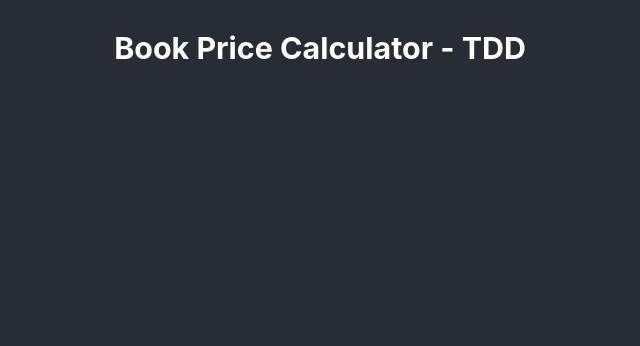
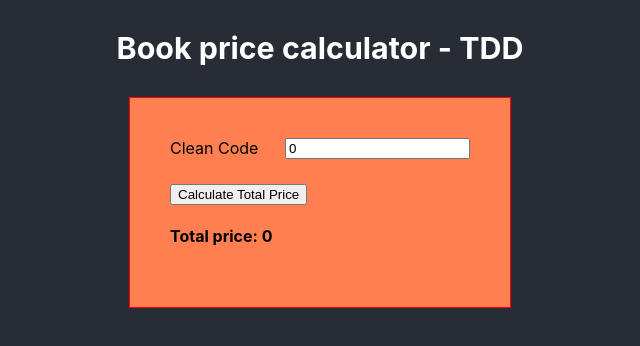
Before and after one commit to 2023-DEV-078/DevelopmentBooks, a React (Create React App) app: page / in a window 1280 px wide. Shown: the top 346 px of the page, without its empty margins (320-960 px from the left). Built offline with nearby package versions, Linux system fonts and the light colour scheme.

Commit message:
[Feat]: calculate one book price without discount

```diff
--- a/src/App.css
+++ b/src/App.css
@@ -8,3 +8,22 @@
   font-size: calc(10px + 2vmin);
   color: white;
 }
+
+button {
+  margin-top: 25px;
+}
+
+.booksContainer {
+  text-align: start;
+  border: 1px solid red;
+  padding: 40px;
+  background-color: coral;
+  color: black;
+  font-size: medium;
+  width: 300px;
+}
+
+.bookInput {
+  display: flex;
+  justify-content: space-between;
+}
--- a/src/App.js
+++ b/src/App.js
@@ -1,12 +1,27 @@
-import React from 'react';
+import React, { useState } from 'react';
 import './App.css';
 
 function App() {
+  const [cleanCodeQuantity, setCleanCodeQuantity] = useState(0);
+  const [totalPrice, setTotalPrice] = useState(0);
+
+  const calculateBooksPrice = () => {
+    if (cleanCodeQuantity === 1) { setTotalPrice(50) }
+  }
+
   return (
     <div className="App">
       <h3>
-        Book Price Calculator - TDD
+        Book price calculator - TDD
       </h3>
+      <section className='booksContainer'>
+        <div className='bookInput'>
+          <label htmlFor="clean-code">Clean Code</label>
+          <input type="number" min={0} id="clean-code" value={cleanCodeQuantity} onChange={e => setCleanCodeQuantity(Number(e.target.value))}></input>
+        </div>
+        <button onClick={() => calculateBooksPrice()}>Calculate Total Price</button>
+        <h4>{`Total price: ${totalPrice}`}</h4>
+      </section>
     </div>
   );
 }
```
Also changed, not shown: 1 other file (tests, documents, lock files or other folders).
